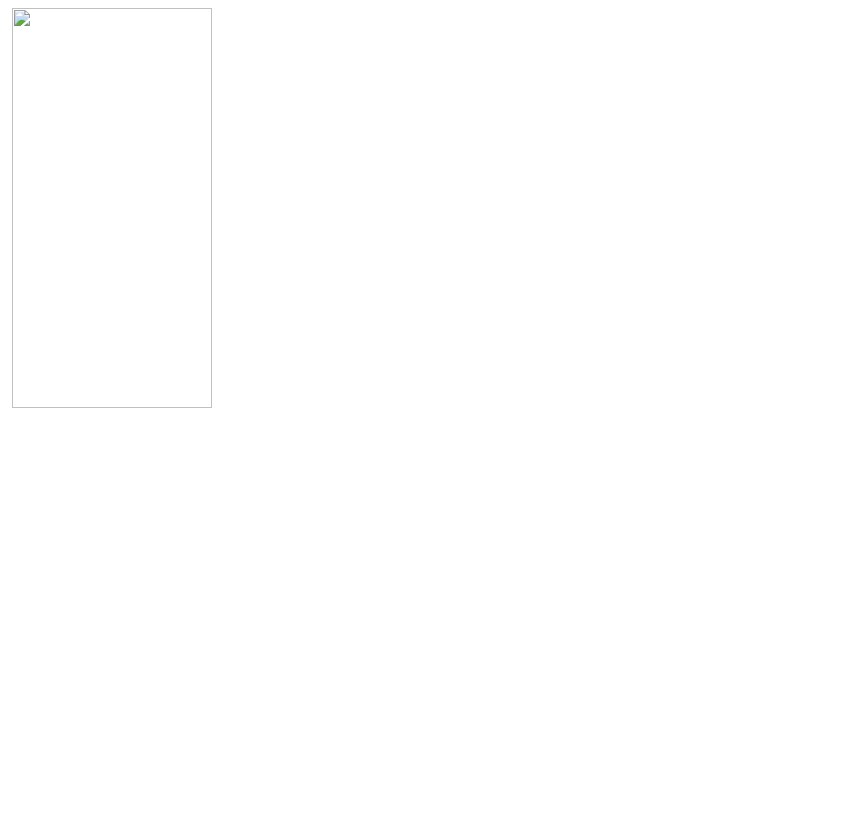
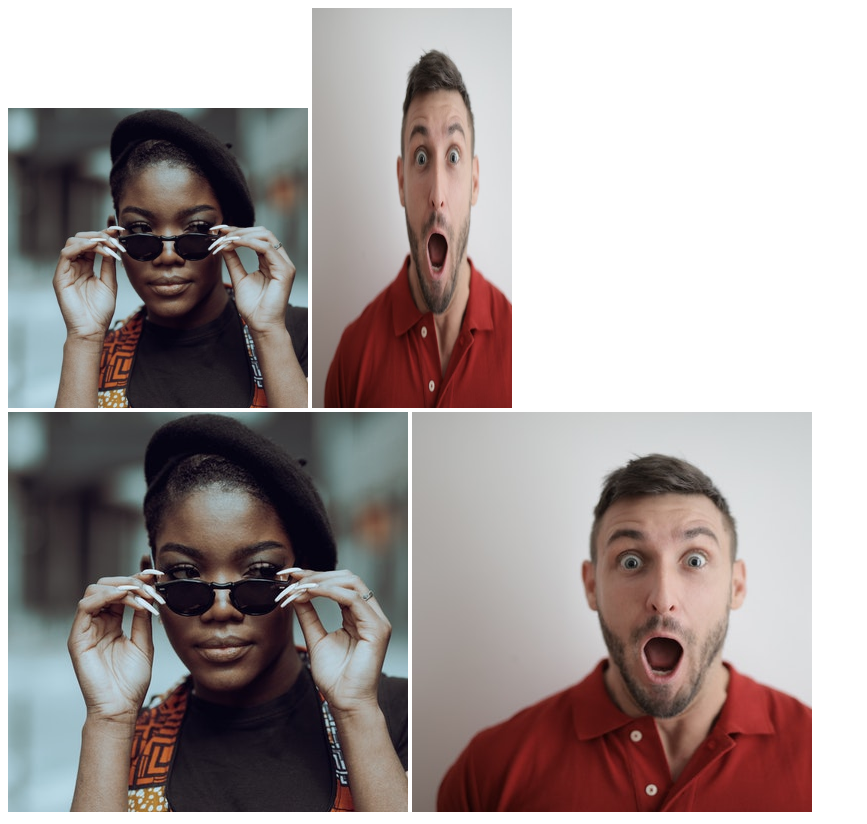
Before and after one commit to AnatolyZZZ/DI-Bootcamp-Stage1, a plain HTML site: page CSS-Basics/Exercise-4/index.html in a window 1280 px wide. Shown: the whole page, without its empty margins (0-867 px from the left). Before the commit the page ends 800 px from the top, so only its background shows below. Drawn offline with Linux system fonts and the light colour scheme.

Commit message:
finaly fixed bug with photos

```diff
--- a/CSS-Basics/Exercise-4/index.html
+++ b/CSS-Basics/Exercise-4/index.html
@@ -10,13 +10,13 @@
 <body>
   <!-- Use the classes BELOW this line -->
   <div>
-    <img class="avatar proportioned" src="pexels-katho-mutodo-8434791.jpg" alt="">
-    <img class="avatar distorted" src="pexels-andrea-piacquadio-3777931.jpg" alt="">
+    <img class="avatar proportioned" src="pexels-katho-mutodo-8434791.jpeg" alt="">
+    <img class="avatar distorted" src="pexels-andrea-piacquadio-3777931.jpeg" alt="">
   </div>
   <!-- Use the classes ABOVE this line -->
   <div>
-    <img class="original proportioned" src="./pexels-katho-mutodo-8434791.jpg" alt="">
-    <img class="original distorted" src="./pexels-andrea-piacquadio-3777931.jpg" alt="">
+    <img class="original proportioned" src="./pexels-katho-mutodo-8434791.jpeg" alt="">
+    <img class="original distorted" src="./pexels-andrea-piacquadio-3777931.jpeg" alt="">
   </div>
 </body>
 </html>
```
